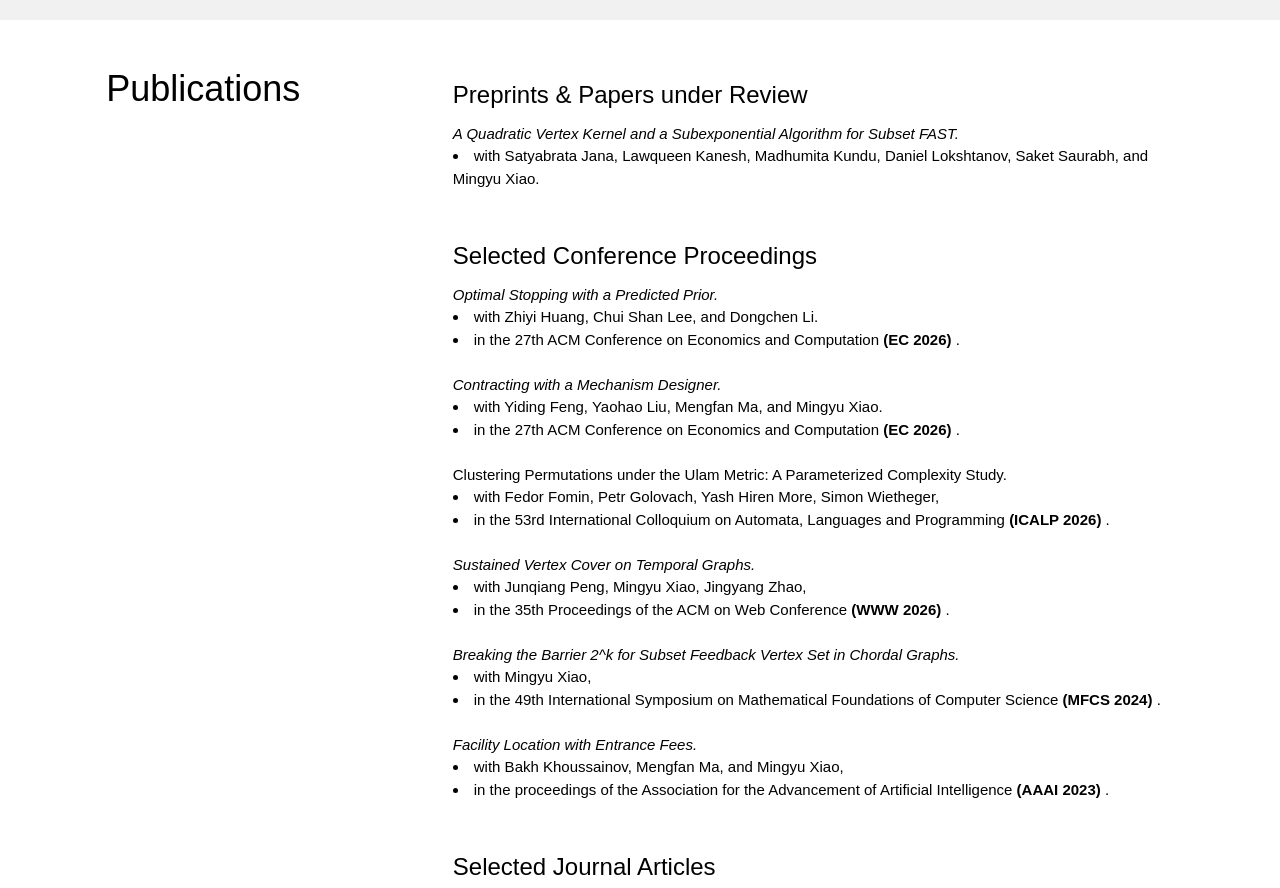
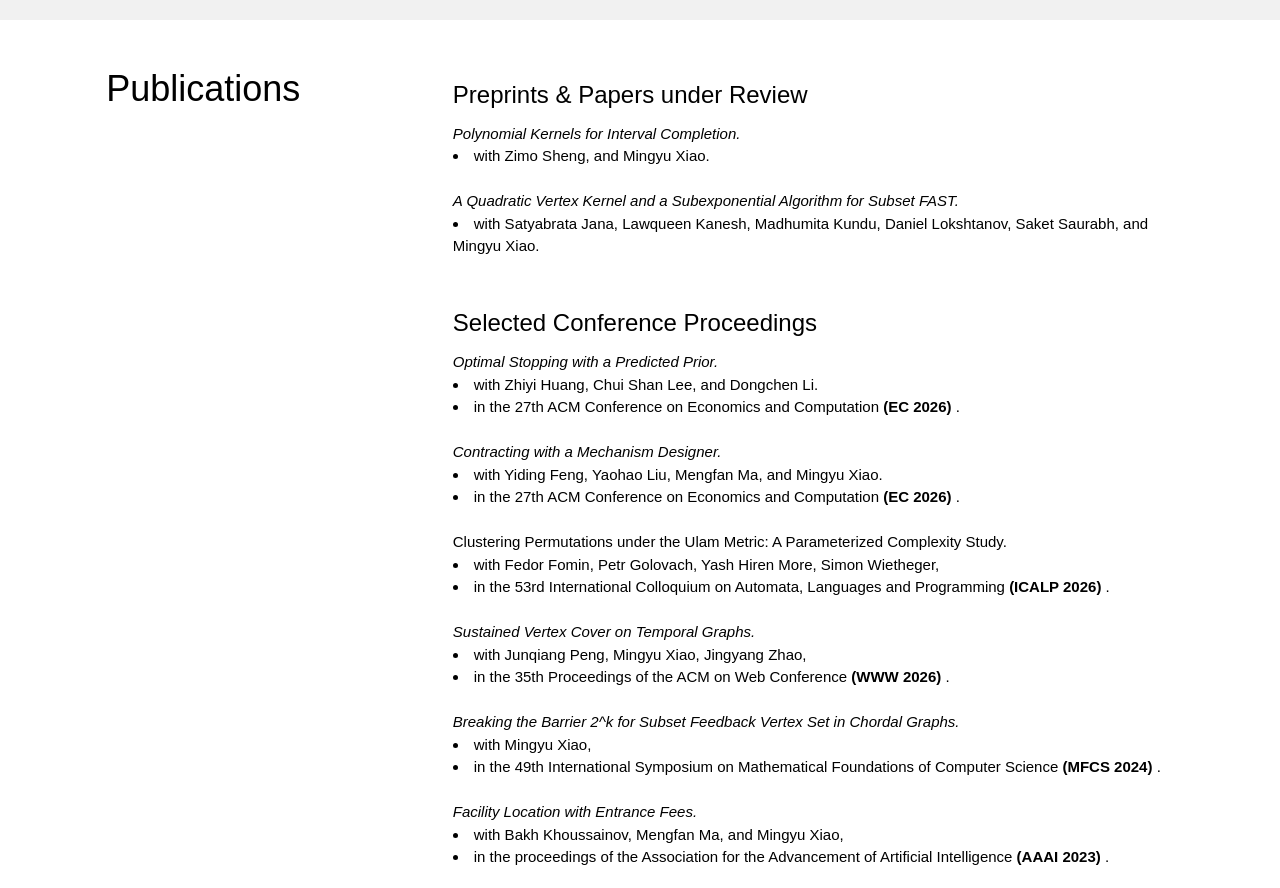
Before and after one commit to tianbaics/tianbaics.github.io, a plain HTML site: page index.html in a window 1280 px wide. Shown: the part 940-1828 px from the top of the page. Drawn offline with Linux system fonts and the light colour scheme.

Commit message:
Update index.html

```diff
--- a/index.html
+++ b/index.html
@@ -348,6 +348,9 @@
                 <div style="display:flex;">
                     <div style="width: 100%; padding: 0 5% 0 0; text-align: left;">
 
+                        <a href="https://arxiv.org/html/2610.10319v1"><i> Polynomial Kernels for Interval Completion.  </i> </a> <br>
+                        <li> with Zimo Sheng, and Mingyu Xiao. </li> <br>
+
                         <a href=""><i> A Quadratic Vertex Kernel and a Subexponential Algorithm for Subset FAST.  </i> </a> <br>
                         <li> with Satyabrata Jana, Lawqueen Kanesh, Madhumita Kundu, Daniel Lokshtanov, Saket Saurabh, and Mingyu Xiao. </li> <br>
 
```
